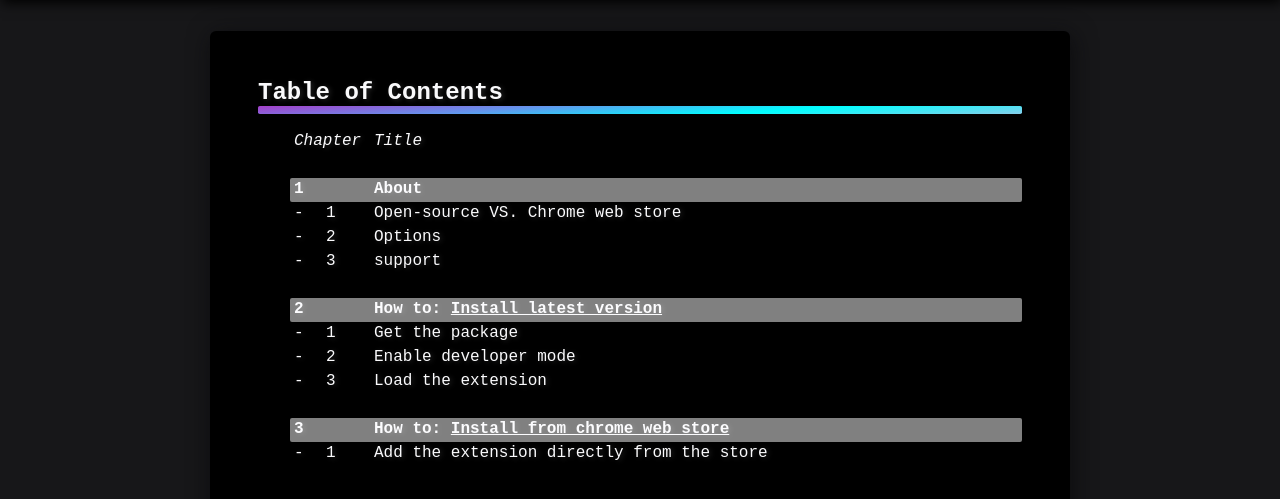
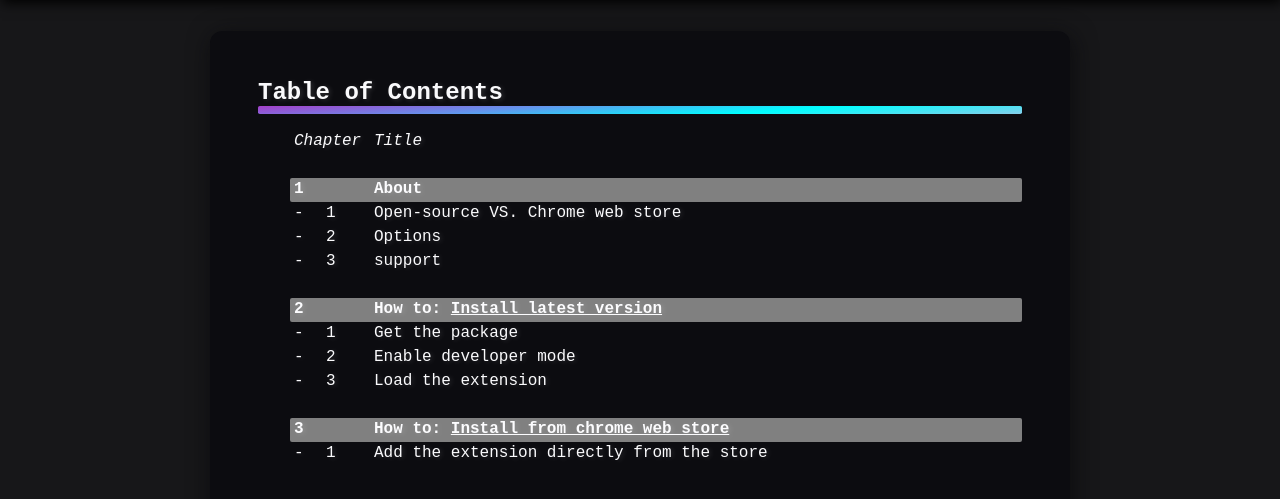
Before and after one commit to Sh1Tt/hnschat-chrome-extension, a browser extension: page index.html in a window 1280 px wide. Shown: the part 106-605 px from the top of the page. Drawn offline with Linux system fonts and the light colour scheme.

Commit message:
Update index.html

```diff
--- a/index.html
+++ b/index.html
@@ -134,9 +134,9 @@
                 margin: 2em auto 4rem;
                 padding: 1.5rem 3rem;
                 max-width: 860px;
-                box-shadow: 2px 4px 23px rgba( 8, 8, 11, .75 );
-                border-radius: .375em;
-                background-color: black;
+                box-shadow: 2px 4px 23px rgb(8 8 11 / 75%);
+                border-radius: 0.75em;
+                background-color: rgba(2,3,8,.5);
             }
 
             section > h2 {
```
